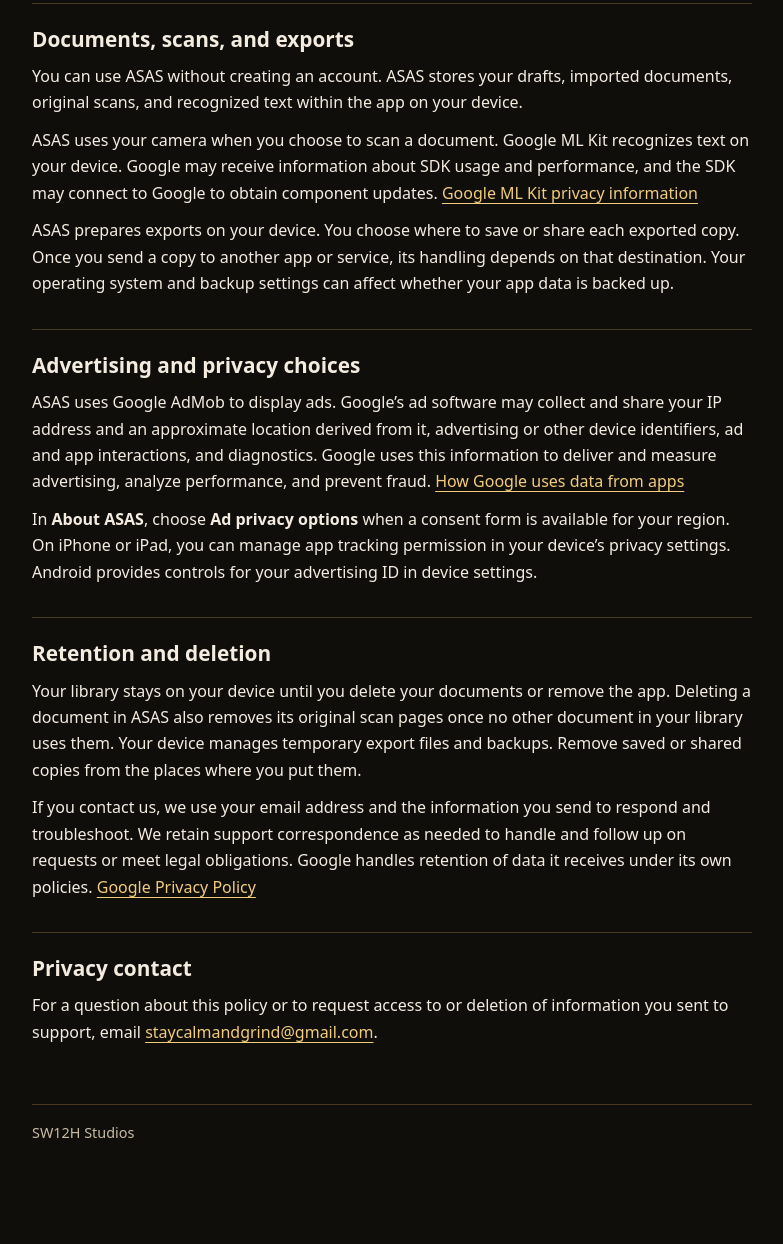
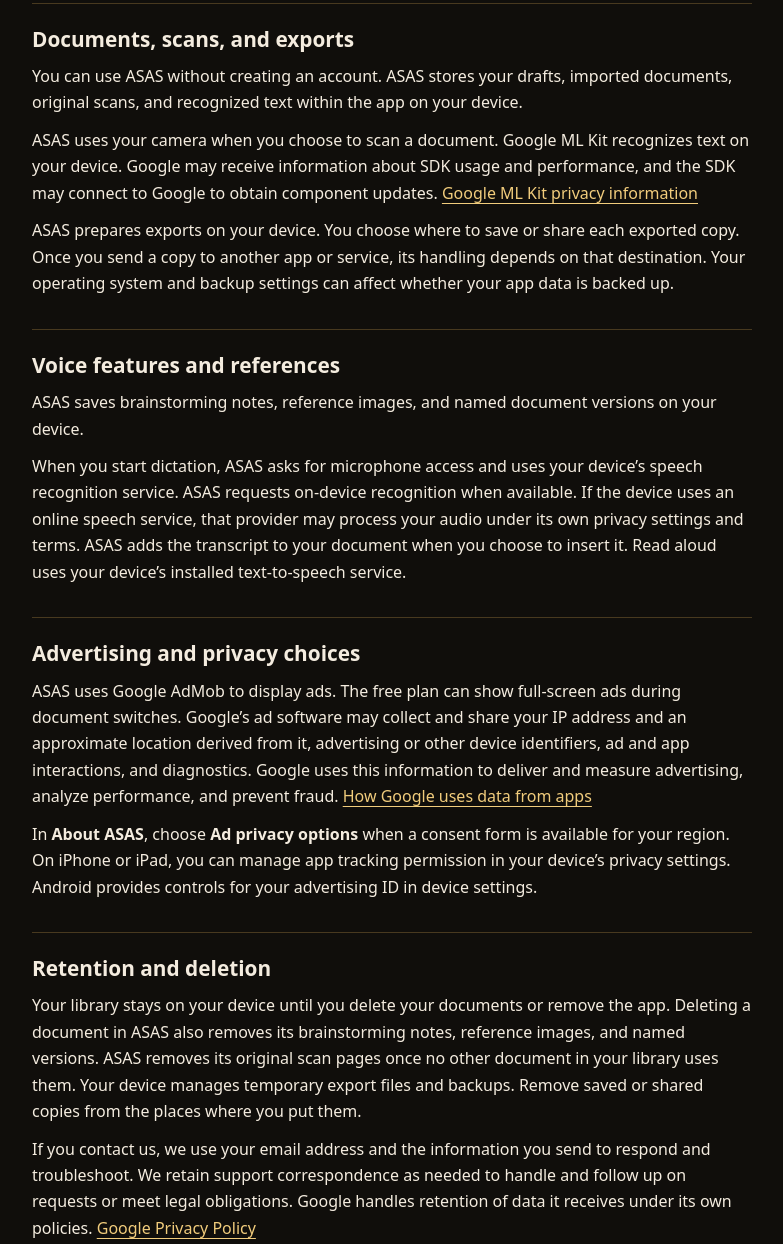
Before and after one commit to staycalmandgrind-art/gardenquest-privacy, a plain HTML site: page asas/privacy.html in a window 1280 px wide. Shown: the part 361-1605 px from the top of the page, without its empty margins (248-1031 px from the left). Before the commit the page ends 1538 px from the top, so only its background shows below. Drawn offline with Linux system fonts and the light colour scheme.

Commit message:
Update ASAS privacy disclosures for voice, references, and ads

```diff
--- a/asas/privacy.html
+++ b/asas/privacy.html
@@ -3,7 +3,7 @@
 <head>
   <meta charset="utf-8">
   <meta name="viewport" content="width=device-width, initial-scale=1">
-  <meta name="description" content="How ASAS handles documents, scans, advertising, and support requests.">
+  <meta name="description" content="How ASAS handles documents, scans, voice features, advertising, and support requests.">
   <meta name="theme-color" content="#100e0b">
   <title>ASAS Privacy Policy</title>
   <link rel="canonical" href="https://staycalmandgrind-art.github.io/gardenquest-privacy/asas/privacy.html">
@@ -31,14 +31,19 @@
       <p>ASAS uses your camera when you choose to scan a document. Google ML Kit recognizes text on your device. Google may receive information about SDK usage and performance, and the SDK may connect to Google to obtain component updates. <a href="https://developers.google.com/ml-kit/terms">Google ML Kit privacy information</a></p>
       <p>ASAS prepares exports on your device. You choose where to save or share each exported copy. Once you send a copy to another app or service, its handling depends on that destination. Your operating system and backup settings can affect whether your app data is backed up.</p>
     </section>
+    <section aria-labelledby="voice-and-references">
+      <h2 id="voice-and-references">Voice features and references</h2>
+      <p>ASAS saves brainstorming notes, reference images, and named document versions on your device.</p>
+      <p>When you start dictation, ASAS asks for microphone access and uses your device’s speech recognition service. ASAS requests on-device recognition when available. If the device uses an online speech service, that provider may process your audio under its own privacy settings and terms. ASAS adds the transcript to your document when you choose to insert it. Read aloud uses your device’s installed text-to-speech service.</p>
+    </section>
     <section aria-labelledby="advertising">
       <h2 id="advertising">Advertising and privacy choices</h2>
-      <p>ASAS uses Google AdMob to display ads. Google’s ad software may collect and share your IP address and an approximate location derived from it, advertising or other device identifiers, ad and app interactions, and diagnostics. Google uses this information to deliver and measure advertising, analyze performance, and prevent fraud. <a href="https://policies.google.com/technologies/partner-sites">How Google uses data from apps</a></p>
+      <p>ASAS uses Google AdMob to display ads. The free plan can show full-screen ads during document switches. Google’s ad software may collect and share your IP address and an approximate location derived from it, advertising or other device identifiers, ad and app interactions, and diagnostics. Google uses this information to deliver and measure advertising, analyze performance, and prevent fraud. <a href="https://policies.google.com/technologies/partner-sites">How Google uses data from apps</a></p>
       <p>In <strong>About ASAS</strong>, choose <strong>Ad privacy options</strong> when a consent form is available for your region. On iPhone or iPad, you can manage app tracking permission in your device’s privacy settings. Android provides controls for your advertising ID in device settings.</p>
     </section>
     <section aria-labelledby="retention">
       <h2 id="retention">Retention and deletion</h2>
-      <p>Your library stays on your device until you delete your documents or remove the app. Deleting a document in ASAS also removes its original scan pages once no other document in your library uses them. Your device manages temporary export files and backups. Remove saved or shared copies from the places where you put them.</p>
+      <p>Your library stays on your device until you delete your documents or remove the app. Deleting a document in ASAS also removes its brainstorming notes, reference images, and named versions. ASAS removes its original scan pages once no other document in your library uses them. Your device manages temporary export files and backups. Remove saved or shared copies from the places where you put them.</p>
       <p>If you contact us, we use your email address and the information you send to respond and troubleshoot. We retain support correspondence as needed to handle and follow up on requests or meet legal obligations. Google handles retention of data it receives under its own policies. <a href="https://policies.google.com/privacy">Google Privacy Policy</a></p>
     </section>
     <section aria-labelledby="privacy-contact">
```
